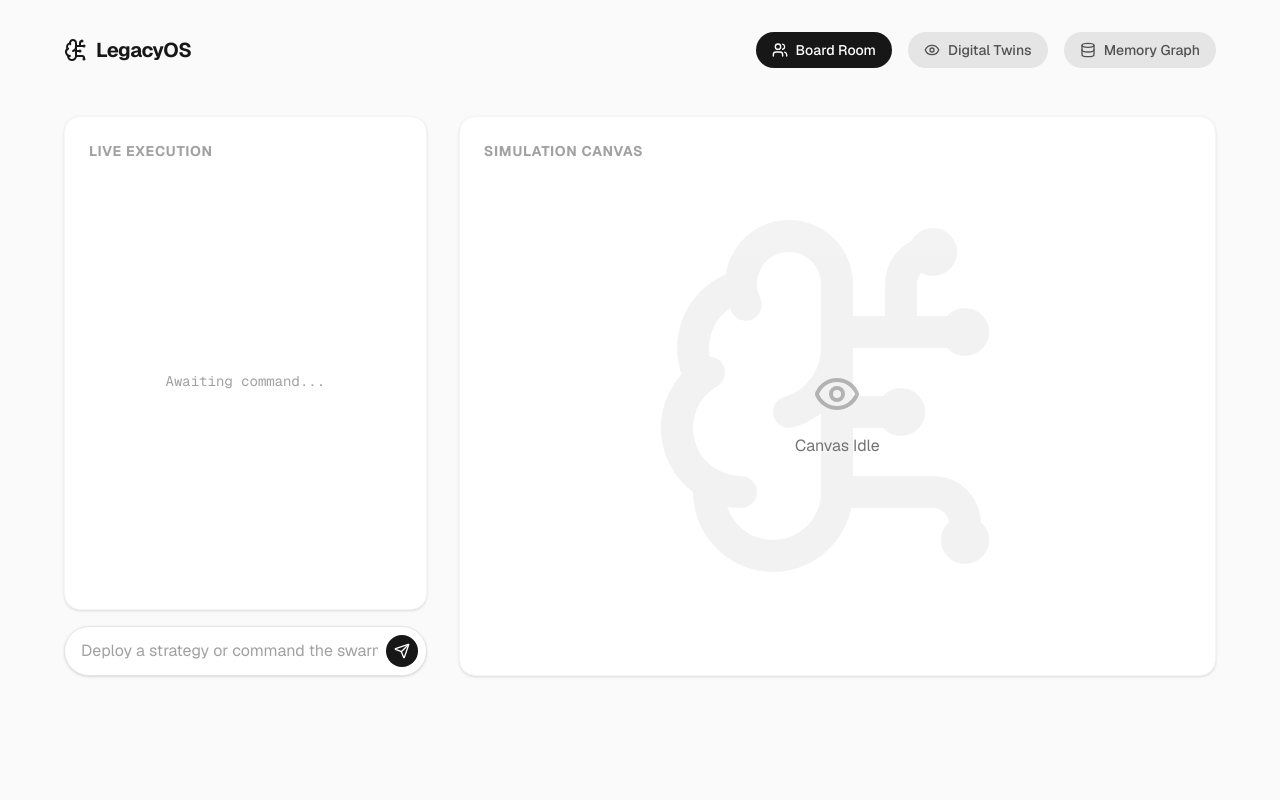
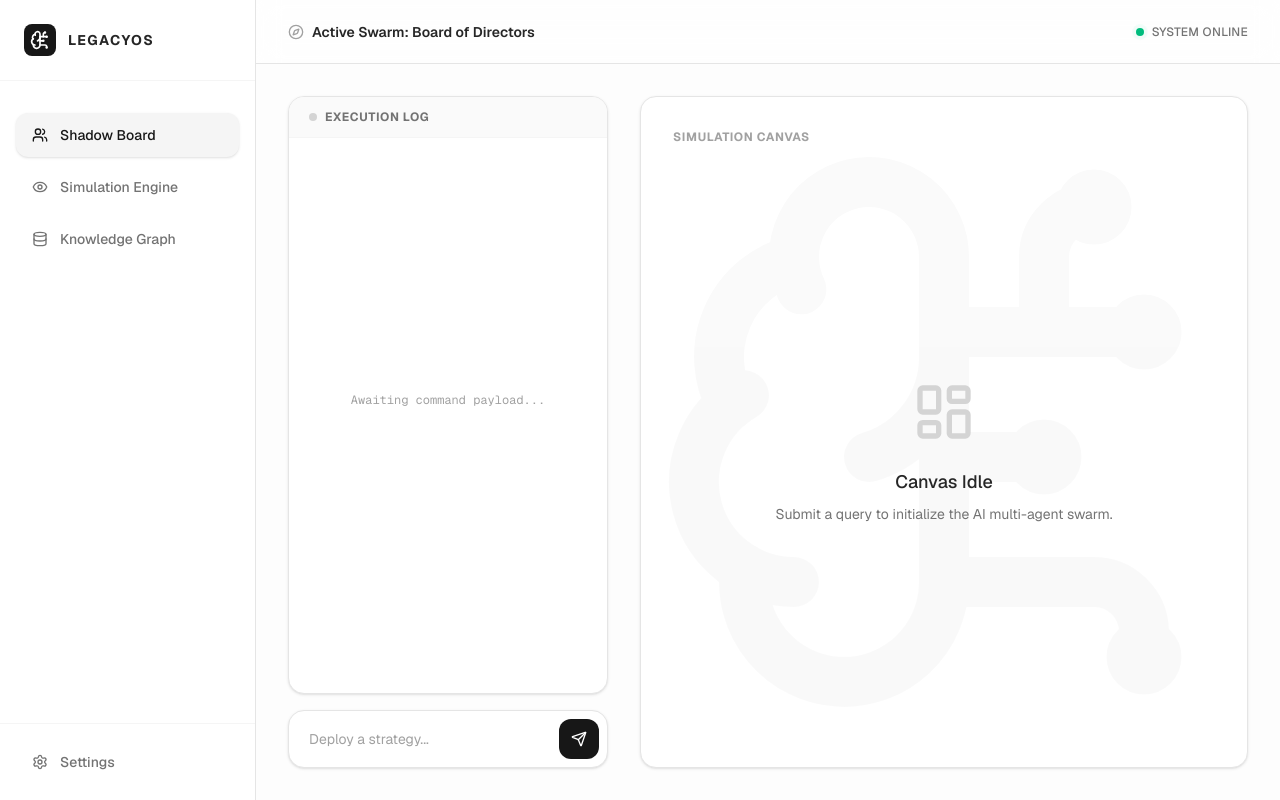
Before and after one commit to Rishiii2/LEGACYOS_INDIARUNS, a Next.js app in the folder frontend/: page / in a window 1280 px wide. Built offline with nearby package versions, Linux system fonts and the light colour scheme.

Commit message:
UI Revamp: Add sidebar, fix scrolling layout, improve aesthetic

```diff
--- a/frontend/src/app/page.tsx
+++ b/frontend/src/app/page.tsx
@@ -2,22 +2,29 @@
 
 import React, { useState, useEffect, useRef } from 'react';
 import { motion } from 'framer-motion';
-import { Send, BrainCircuit, Users, Eye, Database } from 'lucide-react';
+import { Send, BrainCircuit, Users, Eye, Database, LayoutDashboard, Settings, Compass } from 'lucide-react';
 
-export default function LegacyOSCanvas() {
+export default function LegacyOSDashboard() {
   const [query, setQuery] = useState('');
   const [isSimulating, setIsSimulating] = useState(false);
-  const [activeMode, setActiveMode] = useState('board'); // 'board', 'simulation', 'memory'
+  const [activeMenu, setActiveMenu] = useState('board'); // 'board', 'simulation', 'memory'
   const [logs, setLogs] = useState<{agent: string, message: string, type: string}[]>([]);
+
+  // Ref for auto-scrolling the chat
+  const logsEndRef = useRef<HTMLDivElement>(null);
+
+  useEffect(() => {
+    logsEndRef.current?.scrollIntoView({ behavior: 'smooth' });
+  }, [logs]);
 
   const startSimulation = async () => {
     if (!query.trim()) return;
     setIsSimulating(true);
     setLogs([]);
 
-    // Choose endpoint based on mode
-    const endpoint = activeMode === 'board' ? '/api/board-meeting' : '/api/simulate';
-    const payload = activeMode === 'board' ? { query } : { content: query };
+    // Select backend route based on active tab
+    const endpoint = activeMenu === 'board' ? '/api/board-meeting' : '/api/simulate';
+    const payload = activeMenu === 'board' ? { query } : { content: query };
 
     try {
       const response = await fetch(`http://localhost:8000${endpoint}`, {
@@ -62,66 +69,105 @@ export default function LegacyOSCanvas() {
   };
 
   return (
-    <div className="min-h-screen bg-neutral-50 text-neutral-900 font-sans p-8">
-      {/* Header */}
-      <header className="max-w-6xl mx-auto flex justify-between items-center mb-12">
+    <div className="flex h-screen bg-[#FDFDFD] text-neutral-800 font-sans overflow-hidden">
+
+      {/* Sidebar Navigation */}
+      <aside className="w-64 border-r border-neutral-200 bg-white flex flex-col justify-between hidden md:flex">
+        <div>
+          <div className="p-6 flex items-center gap-3 border-b border-neutral-100">
+            <div className="w-8 h-8 bg-neutral-900 rounded-lg flex items-center justify-center">
+              <BrainCircuit className="w-5 h-5 text-white" />
+            </div>
+            <h1 className="text-sm font-bold tracking-widest uppercase">LegacyOS</h1>
+          </div>
+
+          <nav className="p-4 space-y-2 mt-4">
+            <button onClick={() => setActiveMenu('board')} className={`w-full flex items-center gap-3 px-4 py-3 rounded-xl text-sm font-medium transition-all ${activeMenu === 'board' ? 'bg-neutral-100 text-neutral-900 shadow-sm' : 'text-neutral-500 hover:bg-neutral-50 hover:text-neutral-900'}`}>
+              <Users className="w-4 h-4" /> Shadow Board
+            </button>
+            <button onClick={() => setActiveMenu('simulation')} className={`w-full flex items-center gap-3 px-4 py-3 rounded-xl text-sm font-medium transition-all ${activeMenu === 'simulation' ? 'bg-neutral-100 text-neutral-900 shadow-sm' : 'text-neutral-500 hover:bg-neutral-50 hover:text-neutral-900'}`}>
+              <Eye className="w-4 h-4" /> Simulation Engine
+            </button>
+            <button onClick={() => setActiveMenu('memory')} className={`w-full flex items-center gap-3 px-4 py-3 rounded-xl text-sm font-medium transition-all ${activeMenu === 'memory' ? 'bg-neutral-100 text-neutral-900 shadow-sm' : 'text-neutral-500 hover:bg-neutral-50 hover:text-neutral-900'}`}>
+              <Database className="w-4 h-4" /> Knowledge Graph
+            </button>
+          </nav>
+        </div>
+
+        <div className="p-4 border-t border-neutral-100">
+          <button className="w-full flex items-center gap-3 px-4 py-3 rounded-xl text-sm font-medium text-neutral-500 hover:bg-neutral-50">
+            <Settings className="w-4 h-4" /> Settings
+          </button>
+        </div>
+      </aside>
+
+      {/* Main Content Area */}
+      <main className="flex-1 flex flex-col h-screen overflow-hidden">
+
+        {/* Top Navigation Bar */}
+        <header className="h-16 border-b border-neutral-200 bg-white/50 backdrop-blur-md flex items-center px-8 justify-between shrink-0">
+          <h2 className="text-sm font-semibold text-neutral-800 flex items-center gap-2">
+            <Compass className="w-4 h-4 text-neutral-400" />
+            {activeMenu === 'board' ? 'Active Swarm: Board of Directors' : activeMenu === 'simulation' ? 'Active Environment: Digital Twins' : 'Memory: Vector Database'}
+          </h2>
           <div className="flex items-center gap-2">
-          <BrainCircuit className="w-6 h-6 text-neutral-900" />
-          <h1 className="text-xl font-bold tracking-tight">LegacyOS</h1>
-        </div>
-        <div className="flex gap-4">
-          <button onClick={() => setActiveMode('board')} className={`flex items-center gap-2 px-4 py-2 rounded-full text-sm font-medium transition-colors ${activeMode === 'board' ? 'bg-neutral-900 text-white' : 'bg-neutral-200 text-neutral-600 hover:bg-neutral-300'}`}>
-            <Users className="w-4 h-4" /> Board Room
-          </button>
-          <button onClick={() => setActiveMode('simulation')} className={`flex items-center gap-2 px-4 py-2 rounded-full text-sm font-medium transition-colors ${activeMode === 'simulation' ? 'bg-neutral-900 text-white' : 'bg-neutral-200 text-neutral-600 hover:bg-neutral-300'}`}>
-            <Eye className="w-4 h-4" /> Digital Twins
-          </button>
-          <button onClick={() => setActiveMode('memory')} className={`flex items-center gap-2 px-4 py-2 rounded-full text-sm font-medium transition-colors ${activeMode === 'memory' ? 'bg-neutral-900 text-white' : 'bg-neutral-200 text-neutral-600 hover:bg-neutral-300'}`}>
-            <Database className="w-4 h-4" /> Memory Graph
-          </button>
+            <span className="relative flex h-2 w-2">
+              <span className="animate-ping absolute inline-flex h-full w-full rounded-full bg-emerald-400 opacity-75"></span>
+              <span className="relative inline-flex rounded-full h-2 w-2 bg-emerald-500"></span>
+            </span>
+            <span className="text-xs font-medium text-neutral-500 tracking-wide">SYSTEM ONLINE</span>
           </div>
         </header>
 
-      {/* Main Content Area */}
-      <main className="max-w-6xl mx-auto grid grid-cols-1 lg:grid-cols-3 gap-8 h-[70vh]">
+        {/* Dashboard Layout */}
+        <div className="flex-1 p-8 flex gap-8 overflow-hidden">
 
-        {/* Left Column: Command & Logs */}
-        <div className="lg:col-span-1 flex flex-col gap-4">
-          <div className="bg-white p-6 rounded-2xl shadow-sm border border-neutral-100 flex-1 overflow-y-auto flex flex-col">
-            <h2 className="text-sm font-bold uppercase tracking-wider text-neutral-400 mb-4">Live Execution</h2>
-            <div className="flex-1 flex flex-col gap-3 font-mono text-sm">
+          {/* Left Column: Command & Logs (Fixed Height) */}
+          <div className="w-1/3 flex flex-col gap-4 h-full min-w-[320px]">
+
+            {/* The Live Streaming Log Window */}
+            <div className="bg-white rounded-2xl shadow-sm border border-neutral-200 flex-1 flex flex-col min-h-0 overflow-hidden relative">
+              <div className="px-5 py-3 border-b border-neutral-100 bg-neutral-50 flex items-center gap-2">
+                <div className="w-2 h-2 rounded-full bg-neutral-300"></div>
+                <h3 className="text-xs font-bold uppercase tracking-wider text-neutral-500">Execution Log</h3>
+              </div>
+
+              <div className="flex-1 overflow-y-auto p-5 space-y-4 font-mono text-sm">
                 {logs.length === 0 ? (
-                <div className="text-neutral-400 mt-auto mb-auto text-center">Awaiting command...</div>
+                  <div className="text-neutral-400 h-full flex items-center justify-center text-xs text-center">
+                    Awaiting command payload...
+                  </div>
                 ) : (
                   logs.map((log, i) => (
                     <motion.div
-                    initial={{ opacity: 0, y: 10 }}
+                      initial={{ opacity: 0, y: 5 }}
                       animate={{ opacity: 1, y: 0 }}
                       key={i}
-                    className="flex flex-col border-l-2 border-neutral-200 pl-3 py-1"
+                      className={`flex flex-col border-l-2 pl-3 py-1 ${log.agent === 'Orchestrator' ? 'border-neutral-900' : 'border-neutral-200'}`}
                     >
-                    <span className="font-bold text-neutral-900">{log.agent}</span>
-                    <span className="text-neutral-600">{log.message}</span>
+                      <span className="font-bold text-neutral-900 text-xs mb-1">{log.agent}</span>
+                      <span className="text-neutral-600 leading-relaxed text-[13px]">{log.message}</span>
                     </motion.div>
                   ))
                 )}
+                <div ref={logsEndRef} />
               </div>
             </div>
 
             {/* Input Box */}
-          <div className="bg-white p-2 pl-4 rounded-full shadow-sm border border-neutral-200 flex items-center gap-2">
+            <div className="bg-white p-2 pl-5 rounded-2xl shadow-sm border border-neutral-200 flex items-center gap-3 shrink-0">
               <input
                 type="text"
                 value={query}
                 onChange={(e) => setQuery(e.target.value)}
-              placeholder="Deploy a strategy or command the swarm..."
-              className="flex-1 bg-transparent outline-none text-neutral-900 placeholder-neutral-400"
+                placeholder="Deploy a strategy..."
+                className="flex-1 bg-transparent outline-none text-sm text-neutral-900 placeholder-neutral-400"
                 onKeyDown={(e) => e.key === 'Enter' && startSimulation()}
               />
               <button
                 onClick={startSimulation}
                 disabled={isSimulating}
-              className="bg-neutral-900 text-white p-2 rounded-full hover:bg-neutral-800 transition-colors disabled:opacity-50"
+                className="bg-neutral-900 text-white p-3 rounded-xl hover:bg-neutral-800 transition-colors disabled:opacity-50"
               >
                 <Send className="w-4 h-4" />
               </button>
@@ -129,40 +175,44 @@ export default function LegacyOSCanvas() {
           </div>
 
           {/* Right Column: Visualization Canvas */}
-        <div className="lg:col-span-2 bg-white rounded-2xl shadow-sm border border-neutral-100 p-6 flex flex-col relative overflow-hidden">
-          <h2 className="text-sm font-bold uppercase tracking-wider text-neutral-400 mb-4 z-10">
-            {activeMode === 'memory' ? '3D Knowledge Graph' : 'Simulation Canvas'}
-          </h2>
+          <div className="flex-1 bg-white rounded-2xl shadow-sm border border-neutral-200 p-8 flex flex-col relative overflow-hidden h-full">
+            <h3 className="text-xs font-bold uppercase tracking-wider text-neutral-400 mb-6 z-10">
+              {activeMenu === 'memory' ? '3D Knowledge Graph' : 'Simulation Canvas'}
+            </h3>
 
-          <div className="absolute inset-0 flex items-center justify-center opacity-5">
-             <BrainCircuit className="w-96 h-96" />
+            {/* Background Aesthetic */}
+            <div className="absolute inset-0 flex items-center justify-center opacity-[0.02] pointer-events-none">
+               <BrainCircuit className="w-[600px] h-[600px]" />
             </div>
 
-          <div className="flex-1 z-10 flex items-center justify-center">
-             {activeMode === 'memory' ? (
-               <div className="text-center text-neutral-500">
-                 <Database className="w-12 h-12 mx-auto mb-4 opacity-50" />
-                 <p>3D Vector Memory Visualization</p>
-                 <p className="text-sm mt-2">Connect to Supabase pgvector to render nodes.</p>
-               </div>
+            <div className="flex-1 z-10 flex flex-col items-center justify-center text-center">
+               {activeMenu === 'memory' ? (
+                 <motion.div initial={{ opacity: 0 }} animate={{ opacity: 1 }} className="max-w-md">
+                   <Database className="w-16 h-16 mx-auto mb-6 text-neutral-300" />
+                   <h4 className="text-lg font-medium text-neutral-800 mb-2">Vector Memory Unavailable</h4>
+                   <p className="text-sm text-neutral-500">Connect your Supabase pgvector instance to render your 3D Knowledge Graph nodes.</p>
+                 </motion.div>
                ) : (
-               <div className="text-center text-neutral-500">
+                 <div className="max-w-md">
                    {isSimulating ? (
                      <motion.div animate={{ scale: [1, 1.05, 1] }} transition={{ repeat: Infinity, duration: 2 }}>
-                     <Users className="w-12 h-12 mx-auto mb-4 text-neutral-900" />
-                     <p className="font-medium text-neutral-900">Swarm Active</p>
+                       <Users className="w-16 h-16 mx-auto mb-6 text-neutral-900" />
+                       <h4 className="text-lg font-medium text-neutral-900 mb-2">Swarm Active</h4>
+                       <p className="text-sm text-neutral-500">Agents are currently analyzing parameters and debating outcomes in real-time.</p>
                      </motion.div>
                    ) : (
-                   <div>
-                     <Eye className="w-12 h-12 mx-auto mb-4 opacity-50" />
-                     <p>Canvas Idle</p>
-                   </div>
+                     <motion.div initial={{ opacity: 0 }} animate={{ opacity: 1 }}>
+                       <LayoutDashboard className="w-16 h-16 mx-auto mb-6 text-neutral-300" />
+                       <h4 className="text-lg font-medium text-neutral-800 mb-2">Canvas Idle</h4>
+                       <p className="text-sm text-neutral-500">Submit a query to initialize the AI multi-agent swarm.</p>
+                     </motion.div>
                    )}
                  </div>
                )}
             </div>
           </div>
 
+        </div>
       </main>
     </div>
   );
```
Also changed, not shown: 1 other file (tests, documents, lock files or other folders). Lines whose indentation alone changed are shown as unchanged.
